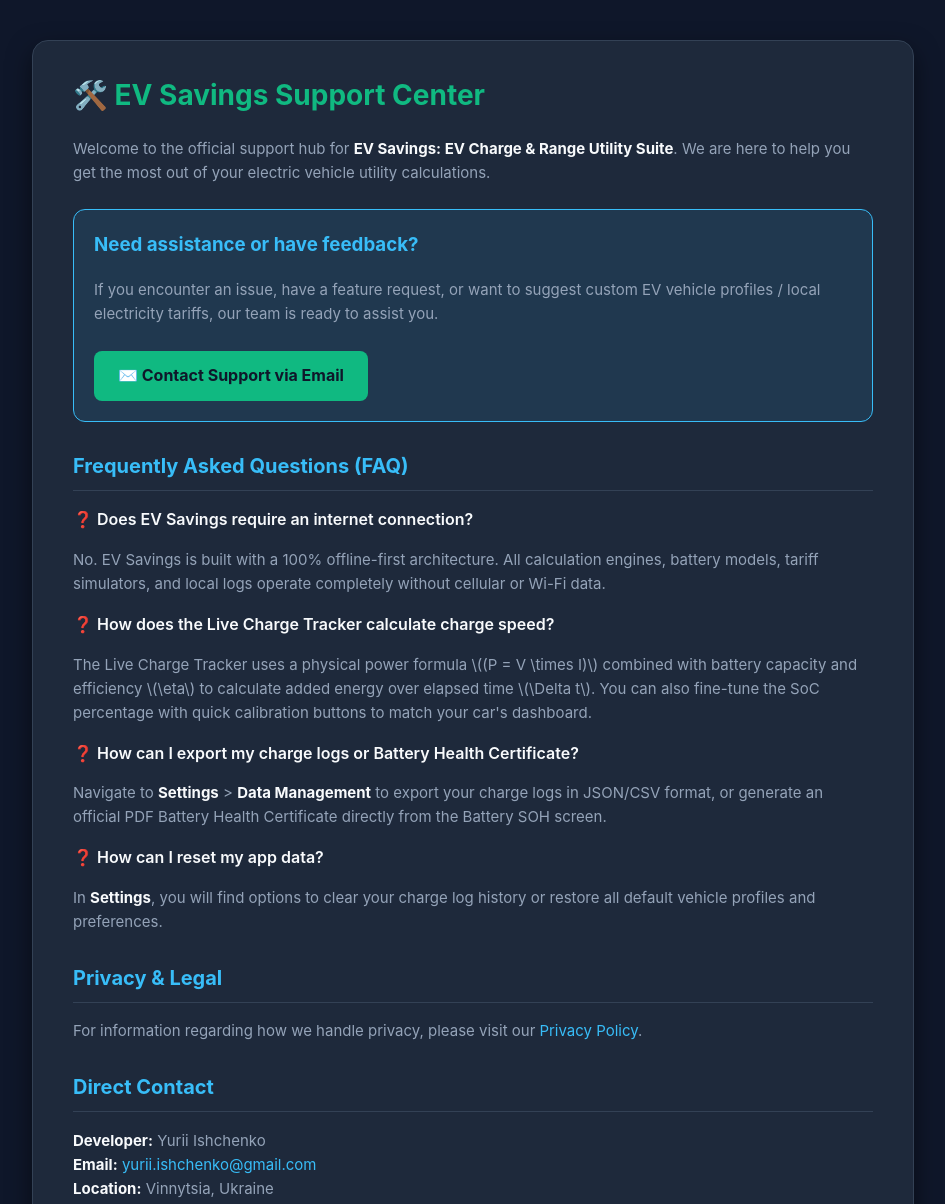
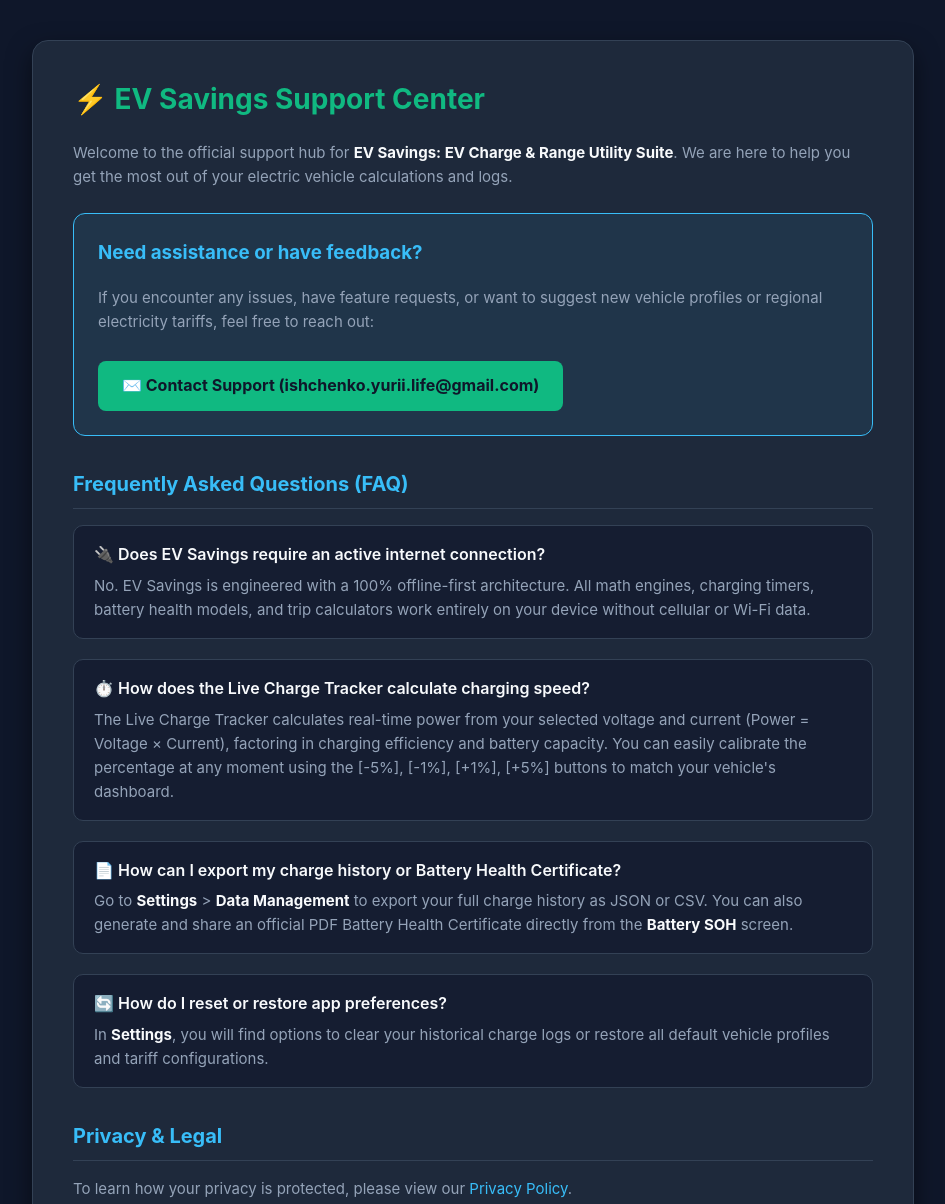
Before and after one commit to ishchenko-yurii/ishchenko-yurii.github.io, a plain HTML site: page support.html in a window 1280 px wide. Shown: the top 1204 px of the page, without its empty margins (167-1112 px from the left). Drawn offline with Linux system fonts and the light colour scheme.

Commit message:
Fix formula rendering in FAQ and update email to ishchenko.yurii.life@gmail.com

```diff
--- a/support.html
+++ b/support.html
@@ -26,7 +26,7 @@
             max-width: 800px;
             margin: 0 auto;
             background: var(--card-bg);
-            padding: 32px 40px;
+            padding: 36px 40px;
             border-radius: 16px;
             border: 1px solid var(--border);
             box-shadow: 0 10px 25px rgba(0, 0, 0, 0.5);
@@ -42,7 +42,7 @@
         h2 {
             color: var(--accent);
             font-size: 20px;
-            margin-top: 28px;
+            margin-top: 32px;
             border-bottom: 1px solid var(--border);
             padding-bottom: 8px;
         }
@@ -57,11 +57,12 @@
             padding-left: 20px;
         }
         .contact-box {
-            background: rgba(56, 189, 248, 0.1);
+            background: rgba(56, 189, 248, 0.08);
             border: 1px solid var(--accent);
             border-radius: 12px;
-            padding: 20px;
+            padding: 24px;
             margin: 24px 0;
+            text-align: left;
         }
         .contact-btn {
             display: inline-block;
@@ -71,7 +72,8 @@
             padding: 12px 24px;
             border-radius: 8px;
             text-decoration: none;
-            margin-top: 10px;
+            margin-top: 12px;
+            transition: opacity 0.2s ease;
         }
         .contact-btn:hover {
             opacity: 0.9;
@@ -84,12 +86,23 @@
             text-decoration: underline;
         }
         .faq-item {
-            margin-bottom: 16px;
+            margin-bottom: 20px;
+            background: rgba(15, 23, 42, 0.6);
+            padding: 16px 20px;
+            border-radius: 10px;
+            border: 1px solid var(--border);
         }
         .faq-q {
             color: var(--text-main);
             font-weight: 600;
-            margin-bottom: 4px;
+            font-size: 16px;
+            margin-bottom: 6px;
+            display: flex;
+            align-items: center;
+            gap: 8px;
+        }
+        .faq-item p {
+            margin: 0;
         }
         footer {
             margin-top: 40px;
@@ -101,44 +114,44 @@
 </head>
 <body>
     <div class="container">
-        <h1>🛠️ EV Savings Support Center</h1>
-        <p>Welcome to the official support hub for <strong>EV Savings: EV Charge & Range Utility Suite</strong>. We are here to help you get the most out of your electric vehicle utility calculations.</p>
+        <h1>⚡ EV Savings Support Center</h1>
+        <p>Welcome to the official support hub for <strong>EV Savings: EV Charge & Range Utility Suite</strong>. We are here to help you get the most out of your electric vehicle calculations and logs.</p>
 
         <div class="contact-box">
             <h3 style="margin-top: 0; color: var(--accent);">Need assistance or have feedback?</h3>
-            <p>If you encounter an issue, have a feature request, or want to suggest custom EV vehicle profiles / local electricity tariffs, our team is ready to assist you.</p>
-            <a href="mailto:yurii.ishchenko@gmail.com?subject=EV%20Savings%20App%20Support" class="contact-btn">✉️ Contact Support via Email</a>
+            <p>If you encounter any issues, have feature requests, or want to suggest new vehicle profiles or regional electricity tariffs, feel free to reach out:</p>
+            <a href="mailto:ishchenko.yurii.life@gmail.com?subject=EV%20Savings%20App%20Support" class="contact-btn">✉️ Contact Support (ishchenko.yurii.life@gmail.com)</a>
         </div>
 
         <h2>Frequently Asked Questions (FAQ)</h2>
 
         <div class="faq-item">
-            <div class="faq-q">❓ Does EV Savings require an internet connection?</div>
-            <p>No. EV Savings is built with a 100% offline-first architecture. All calculation engines, battery models, tariff simulators, and local logs operate completely without cellular or Wi-Fi data.</p>
+            <div class="faq-q">🔌 Does EV Savings require an active internet connection?</div>
+            <p>No. EV Savings is engineered with a 100% offline-first architecture. All math engines, charging timers, battery health models, and trip calculators work entirely on your device without cellular or Wi-Fi data.</p>
         </div>
 
         <div class="faq-item">
-            <div class="faq-q">❓ How does the Live Charge Tracker calculate charge speed?</div>
-            <p>The Live Charge Tracker uses a physical power formula \((P = V \times I)\) combined with battery capacity and efficiency \(\eta\) to calculate added energy over elapsed time \(\Delta t\). You can also fine-tune the SoC percentage with quick calibration buttons to match your car's dashboard.</p>
+            <div class="faq-q">⏱️ How does the Live Charge Tracker calculate charging speed?</div>
+            <p>The Live Charge Tracker calculates real-time power from your selected voltage and current (Power = Voltage × Current), factoring in charging efficiency and battery capacity. You can easily calibrate the percentage at any moment using the [-5%], [-1%], [+1%], [+5%] buttons to match your vehicle's dashboard.</p>
         </div>
 
         <div class="faq-item">
-            <div class="faq-q">❓ How can I export my charge logs or Battery Health Certificate?</div>
-            <p>Navigate to <strong>Settings</strong> &gt; <strong>Data Management</strong> to export your charge logs in JSON/CSV format, or generate an official PDF Battery Health Certificate directly from the Battery SOH screen.</p>
+            <div class="faq-q">📄 How can I export my charge history or Battery Health Certificate?</div>
+            <p>Go to <strong>Settings</strong> &gt; <strong>Data Management</strong> to export your full charge history as JSON or CSV. You can also generate and share an official PDF Battery Health Certificate directly from the <strong>Battery SOH</strong> screen.</p>
         </div>
 
         <div class="faq-item">
-            <div class="faq-q">❓ How can I reset my app data?</div>
-            <p>In <strong>Settings</strong>, you will find options to clear your charge log history or restore all default vehicle profiles and preferences.</p>
+            <div class="faq-q">🔄 How do I reset or restore app preferences?</div>
+            <p>In <strong>Settings</strong>, you will find options to clear your historical charge logs or restore all default vehicle profiles and tariff configurations.</p>
         </div>
 
         <h2>Privacy & Legal</h2>
-        <p>For information regarding how we handle privacy, please visit our <a href="privacy-policy.html">Privacy Policy</a>.</p>
+        <p>To learn how your privacy is protected, please view our <a href="privacy-policy.html">Privacy Policy</a>.</p>
 
-        <h2>Direct Contact</h2>
+        <h2>Direct Developer Contact</h2>
         <p>
             <strong>Developer:</strong> Yurii Ishchenko<br>
-            <strong>Email:</strong> <a href="mailto:yurii.ishchenko@gmail.com">yurii.ishchenko@gmail.com</a><br>
+            <strong>Email:</strong> <a href="mailto:ishchenko.yurii.life@gmail.com">ishchenko.yurii.life@gmail.com</a><br>
             <strong>Location:</strong> Vinnytsia, Ukraine
         </p>
     </div>
```
Also changed, not shown: privacy-policy.html (+1 -1 lines).
